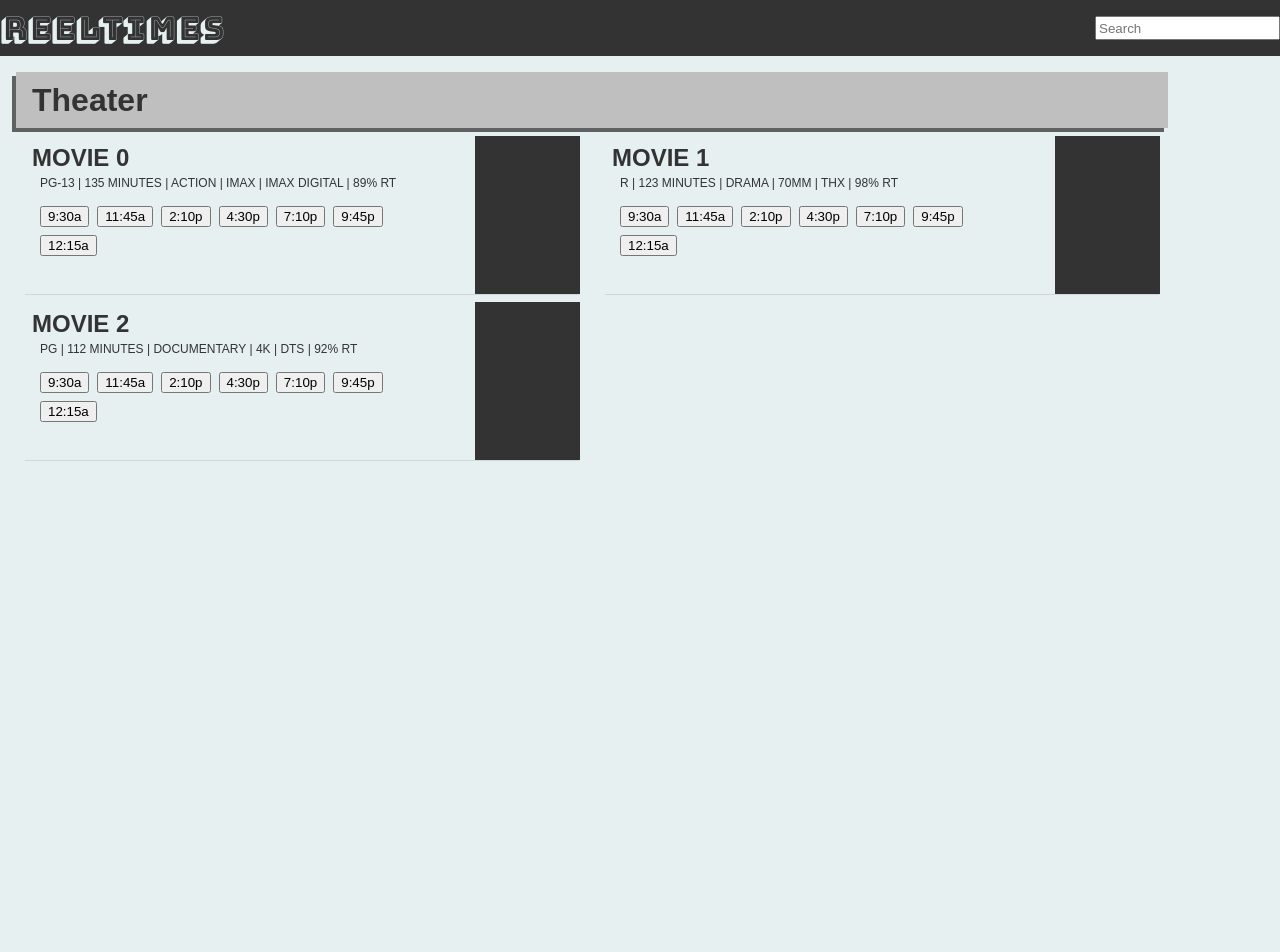
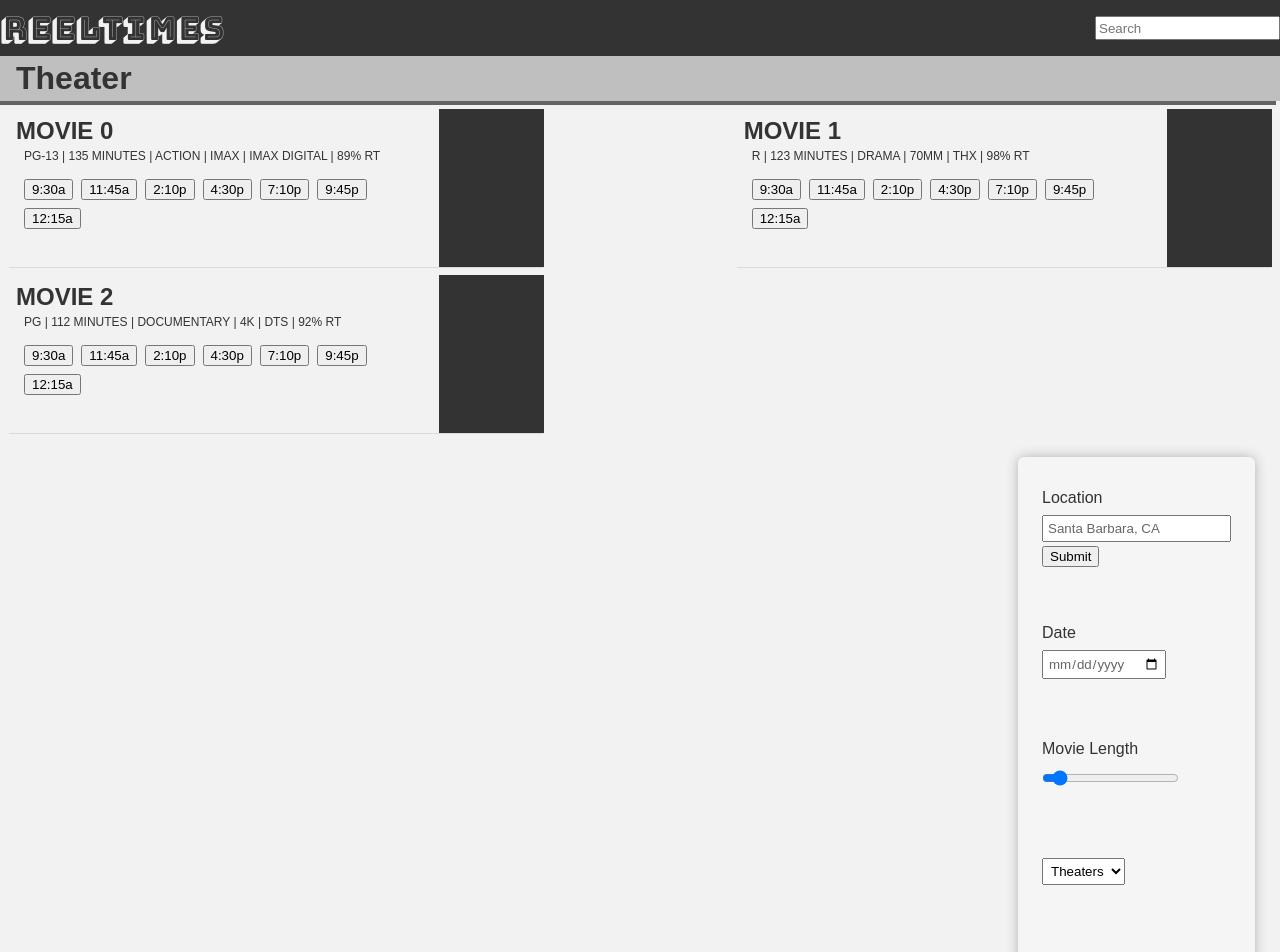
Before and after one commit to patlo-git/reel-times, a React (Vite) app: page / in a window 1280 px wide. Shown: the top 952 px of the page. Before the commit the page ends 800 px from the top, so only its background shows below. Built offline with nearby package versions, Linux system fonts and the light colour scheme.

Commit message:
Add Filter menu sidebar component with styling

```diff
--- a/src/App.tsx
+++ b/src/App.tsx
@@ -1,12 +1,14 @@
 import { createRoot } from "react-dom/client";
 import Header from "./Header";
 import Theater from "./Theater";
+import FilterMenu from "./Filter";
 
 const App = () => {
   return (
     <>
       <Header />
       <Theater />
+      <FilterMenu />
     </>
   );
 };
--- /dev/null
+++ b/src/Filter.tsx
@@ -0,0 +1,43 @@
+const FilterMenu = () => {
+  const location = "Santa Barbara, CA";
+
+  return (
+    <div className="search-params">
+      <form>
+        <div>
+          <label htmlFor="location">
+            Location{" "}
+            <input id="location" value={location} placeholder="Location" />
+          </label>
+          <button>Submit</button>
+        </div>
+
+        <div>
+          <label htmlFor="date">
+            Date <input id="date" type="date" name="date" />
+          </label>
+        </div>
+        <div>
+          <label htmlFor="lengths"> Movie Length </label>
+          <input type="range" id="range" name="range" min="1" max="1000" />
+        </div>
+        <div className="select-container">
+          <label htmlFor="theater-movie-view"></label>
+          <select id="theater-movie-view">
+            <option value="Theater">Theaters</option>
+            <option value="Movie">Movies</option>
+          </select>
+        </div>
+        <div className="select-container">
+          <label htmlFor="list-map-view"></label>
+          <select id="list-map-view">
+            <option value="List">List View</option>
+            <option value="Map">Map View</option>
+          </select>
+        </div>
+      </form>
+    </div>
+  );
+};
+
+export default FilterMenu;
--- a/src/style.css
+++ b/src/style.css
@@ -5,7 +5,7 @@ body,
 }
 
 body {
-  background-color: hsl(180deg, 25%, 92%);
+  background-color: hsl(0, 0%, 95%);
   margin: 0;
   color: hsl(0, 0%, 20%);
 }
@@ -39,29 +39,24 @@ body {
 
 #header > a {
   text-decoration: none;
-  color: hsl(180deg, 25%, 92%);
+  color: hsl(180deg, 0%, 95%);
   font-family: 'Bungee Shade', cursive, Verdana, Geneva, Tahoma, sans-serif;
   font-size: 2rem;
 }
 
 .searchBar {
   height: 1.5rem;
-
 }
 
-.theater-container {
-  display: flex;
+.theater-wrapper {
+  display: inline-block;
   /* border: 2px solid red; */
-  justify-content: center;
-  width: 1152px;
-  flex-wrap: wrap;
+  max-width: 1152px;
   margin: 16px;
 }
 
 .title-container {
-  display: flex;
-  width: 100%;
-  height: 56px;
+  padding: .25rem 0;
   background-color: hsl(0, 0%, 75%);
   box-shadow:
     -4px 4px 0px hsla(0, 0%, 20%, 0.75)
@@ -88,11 +83,11 @@ body {
 
 .movie {
   /* border-bottom: 1px solid hsl(0, 0%, 20%); */
-  width: 556px;
+  max-width: 556px;
   justify-content: space-between;
   display: flex;
   text-transform: uppercase;
-  background-color: hsl(180deg, 25%, 92%);
+  background-color: hsl(180deg, 0%, 95%);
   box-shadow:
       0 1px 1px -1px hsla(0, 0%, 20%, 0.75)
     ;
@@ -126,3 +121,56 @@ body {
   margin: 16px 8px;
   max-width: 100%;
 }
+
+.search-params {
+  max-width: 500px;
+  /* border: 1px red solid; */
+  margin: 0 auto;
+  height: 600px;
+  float: right;
+  padding: 1rem 0;
+}
+
+.search-params form {
+  border-radius: 6px;
+  /* border: 3px green solid; */
+	background: hsl(355, 0%, 96%);
+	box-shadow: 0px 0px 12px #aaa, -0px -0px 12px #fff;
+	/* max-width: 100%; */
+  height: 100%;
+	margin: 0px 25px 0px 0px;
+	padding: 2rem 1.5rem;
+	display: flex;
+  /* align-items: center; */
+  flex-direction: column;
+  justify-content: space-between;
+}
+
+.search-params form div a {
+  display: block;
+  /* border: 1px red solid; */
+}
+
+#location, #date, #range, .select-container > label {
+  display: block;
+  /* font-weight: 200; */
+}
+
+select {
+  padding: 4px;
+  margin: .5rem 0;
+}
+
+form label {
+  color: hsla(0, 0%, 20%);
+  /* color: hsla(0, 49%, 67%, 0.75); */
+  font-weight: 300;
+}
+
+form input {
+  margin: .5rem 0 .25rem 0;
+  padding: 4px;
+  color: hsla(0, 0%, 20%, 0.75);
+}
+
+/* how to set all children of filter wrapper to have height 220px? */
```
